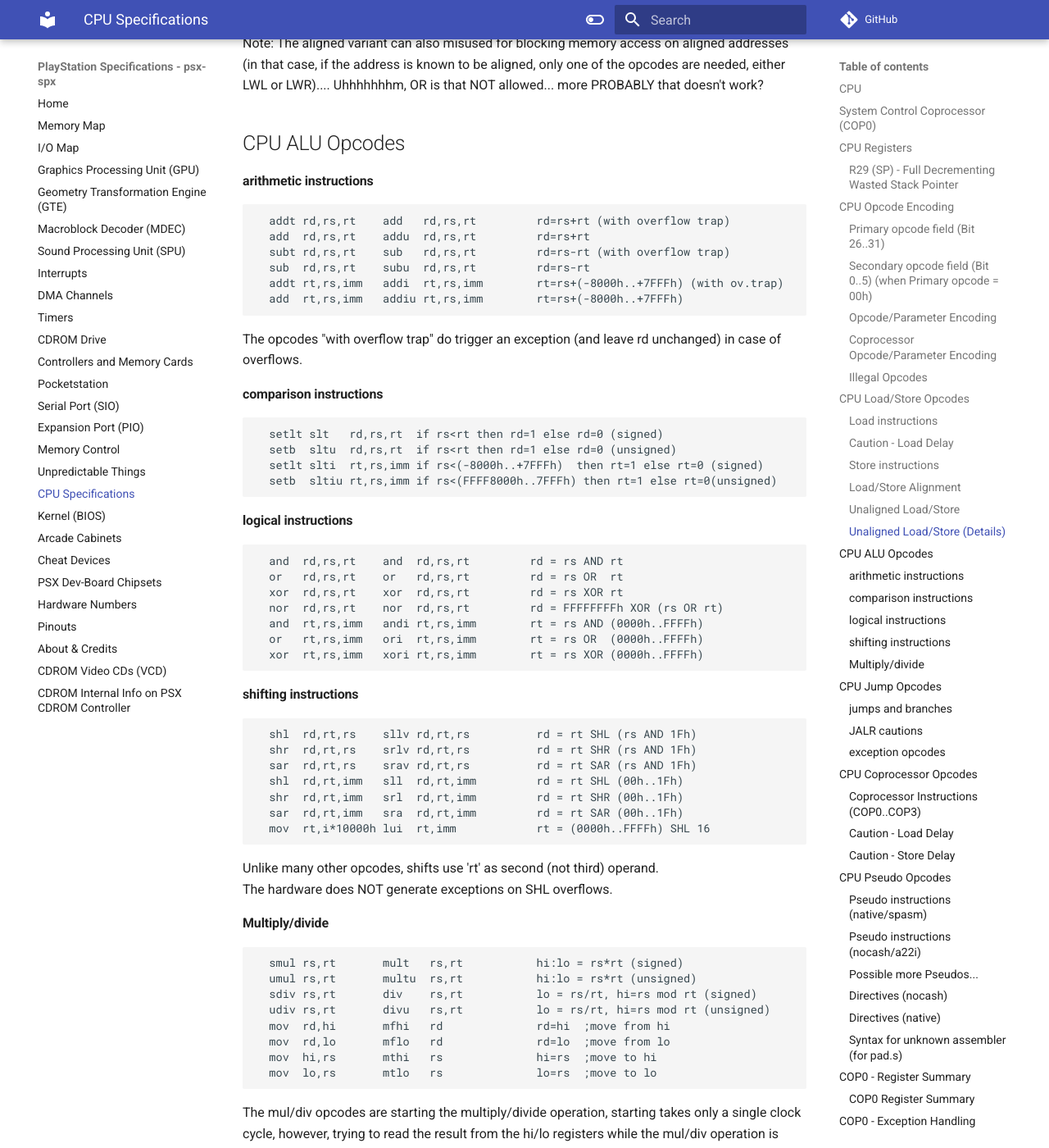
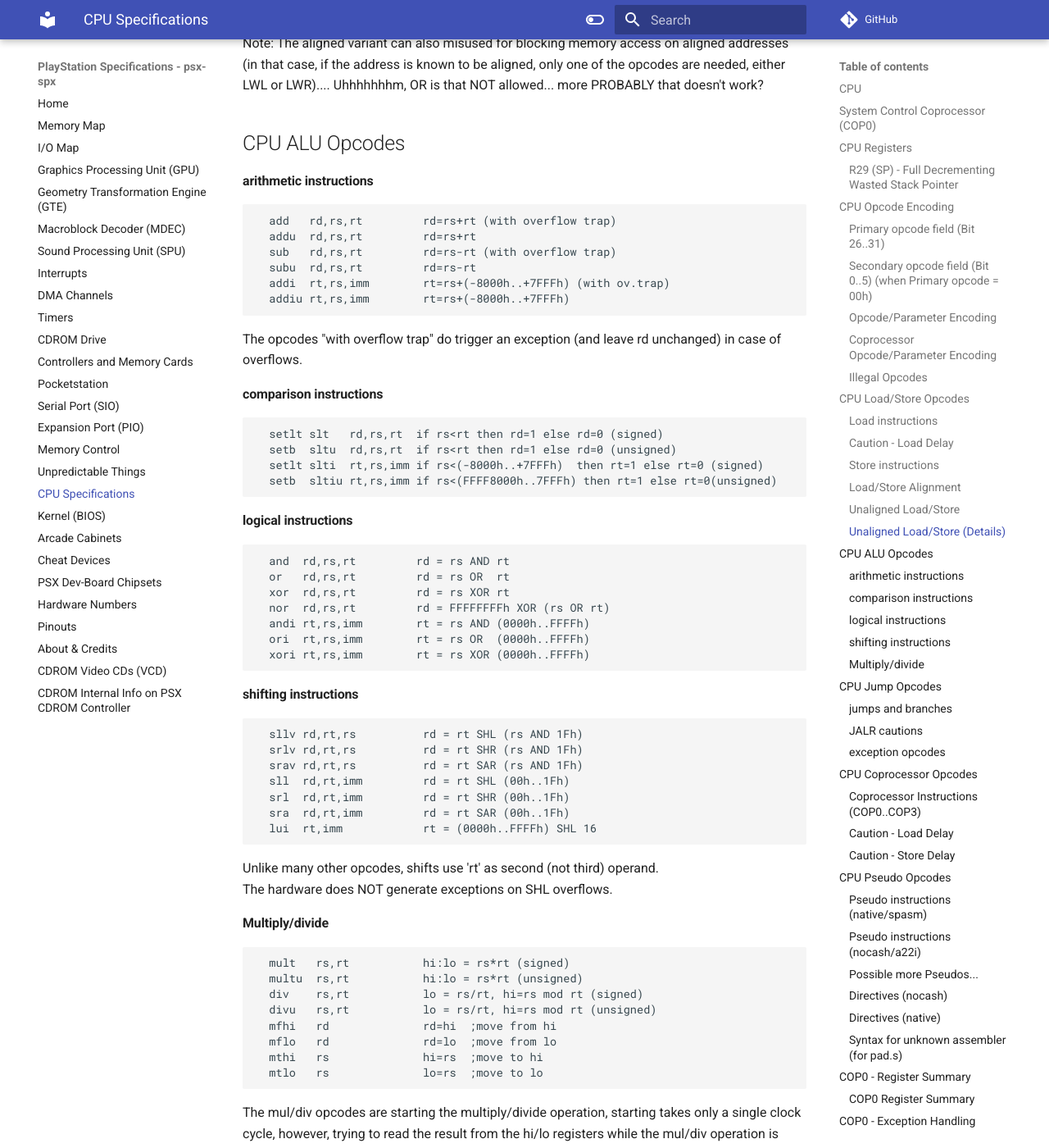
Before and after one commit to psx-spx/psx-spx.github.io, an MkDocs documentation site: the page built from docs/cpuspecifications.md, in a window 1280 px wide and 1400 px high, scrolled down 4975 px. Shown: the whole window at 82% size. Built offline with MkDocs 1.6.1 and Material for MkDocs 9.7.7, drawn with Linux system fonts in a browser that asks for light colours; comment, search, counter and statistics services are not loaded; some of the changed text lies outside the part shown.

Commit message:
Cleaning up the assembly instructions a bit.

````diff
--- a/docs/cpuspecifications.md
+++ b/docs/cpuspecifications.md
@@ -156,11 +156,11 @@ but do not necessarily trigger exceptions if set to nonzero values.<br/>
 ##   CPU Load/Store Opcodes
 #### Load instructions
 ```
-  movbs rt,[imm+rs]  lb  rt,imm(rs)    rt=[imm+rs]  ;byte sign-extended
-  movb  rt,[imm+rs]  lbu rt,imm(rs)    rt=[imm+rs]  ;byte zero-extended
-  movhs rt,[imm+rs]  lh  rt,imm(rs)    rt=[imm+rs]  ;halfword sign-extended
-  movh  rt,[imm+rs]  lhu rt,imm(rs)    rt=[imm+rs]  ;halfword zero-extended
-  mov   rt,[imm+rs]  lw  rt,imm(rs)    rt=[imm+rs]  ;word
+  lb  rt,imm(rs)    rt=[imm+rs]  ;byte sign-extended
+  lbu rt,imm(rs)    rt=[imm+rs]  ;byte zero-extended
+  lh  rt,imm(rs)    rt=[imm+rs]  ;halfword sign-extended
+  lhu rt,imm(rs)    rt=[imm+rs]  ;halfword zero-extended
+  lw  rt,imm(rs)    rt=[imm+rs]  ;word
 ```
 Load instructions can read from the data cache (if the data is not in the
 cache, or if the memory region is uncached, then the CPU gets halted until it
@@ -176,9 +176,9 @@ next opcode would receive the NEW value).<br/>
 
 #### Store instructions
 ```
-  movb  [imm+rs],rt  sb  rt,imm(rs)    [imm+rs]=(rt AND FFh)   ;store 8bit
-  movh  [imm+rs],rt  sh  rt,imm(rs)    [imm+rs]=(rt AND FFFFh) ;store 16bit
-  mov   [imm+rs],rt  sw  rt,imm(rs)    [imm+rs]=rt             ;store 32bit
+  sb  rt,imm(rs)    [imm+rs]=(rt AND FFh)   ;store 8bit
+  sh  rt,imm(rs)    [imm+rs]=(rt AND FFFFh) ;store 16bit
+  sw  rt,imm(rs)    [imm+rs]=rt             ;store 32bit
 ```
 Store operations are passed to the write-buffer, so they can execute within a
 single clock cycle (unless the write-buffer was full, in that case the CPU gets
@@ -237,12 +237,12 @@ allowed... more PROBABLY that doesn't work?<br/>
 ##   CPU ALU Opcodes
 #### arithmetic instructions
 ```
-  addt rd,rs,rt    add   rd,rs,rt         rd=rs+rt (with overflow trap)
-  add  rd,rs,rt    addu  rd,rs,rt         rd=rs+rt
-  subt rd,rs,rt    sub   rd,rs,rt         rd=rs-rt (with overflow trap)
-  sub  rd,rs,rt    subu  rd,rs,rt         rd=rs-rt
-  addt rt,rs,imm   addi  rt,rs,imm        rt=rs+(-8000h..+7FFFh) (with ov.trap)
-  add  rt,rs,imm   addiu rt,rs,imm        rt=rs+(-8000h..+7FFFh)
+  add   rd,rs,rt         rd=rs+rt (with overflow trap)
+  addu  rd,rs,rt         rd=rs+rt
+  sub   rd,rs,rt         rd=rs-rt (with overflow trap)
+  subu  rd,rs,rt         rd=rs-rt
+  addi  rt,rs,imm        rt=rs+(-8000h..+7FFFh) (with ov.trap)
+  addiu rt,rs,imm        rt=rs+(-8000h..+7FFFh)
 ```
 The opcodes "with overflow trap" do trigger an exception (and leave rd
 unchanged) in case of overflows.<br/>
@@ -257,38 +257,38 @@ unchanged) in case of overflows.<br/>
 
 #### logical instructions
 ```
-  and  rd,rs,rt    and  rd,rs,rt         rd = rs AND rt
-  or   rd,rs,rt    or   rd,rs,rt         rd = rs OR  rt
-  xor  rd,rs,rt    xor  rd,rs,rt         rd = rs XOR rt
-  nor  rd,rs,rt    nor  rd,rs,rt         rd = FFFFFFFFh XOR (rs OR rt)
-  and  rt,rs,imm   andi rt,rs,imm        rt = rs AND (0000h..FFFFh)
-  or   rt,rs,imm   ori  rt,rs,imm        rt = rs OR  (0000h..FFFFh)
-  xor  rt,rs,imm   xori rt,rs,imm        rt = rs XOR (0000h..FFFFh)
+  and  rd,rs,rt         rd = rs AND rt
+  or   rd,rs,rt         rd = rs OR  rt
+  xor  rd,rs,rt         rd = rs XOR rt
+  nor  rd,rs,rt         rd = FFFFFFFFh XOR (rs OR rt)
+  andi rt,rs,imm        rt = rs AND (0000h..FFFFh)
+  ori  rt,rs,imm        rt = rs OR  (0000h..FFFFh)
+  xori rt,rs,imm        rt = rs XOR (0000h..FFFFh)
 ```
 
 #### shifting instructions
 ```
-  shl  rd,rt,rs    sllv rd,rt,rs          rd = rt SHL (rs AND 1Fh)
-  shr  rd,rt,rs    srlv rd,rt,rs          rd = rt SHR (rs AND 1Fh)
-  sar  rd,rt,rs    srav rd,rt,rs          rd = rt SAR (rs AND 1Fh)
-  shl  rd,rt,imm   sll  rd,rt,imm         rd = rt SHL (00h..1Fh)
-  shr  rd,rt,imm   srl  rd,rt,imm         rd = rt SHR (00h..1Fh)
-  sar  rd,rt,imm   sra  rd,rt,imm         rd = rt SAR (00h..1Fh)
-  mov  rt,i*10000h lui  rt,imm            rt = (0000h..FFFFh) SHL 16
+  sllv rd,rt,rs          rd = rt SHL (rs AND 1Fh)
+  srlv rd,rt,rs          rd = rt SHR (rs AND 1Fh)
+  srav rd,rt,rs          rd = rt SAR (rs AND 1Fh)
+  sll  rd,rt,imm         rd = rt SHL (00h..1Fh)
+  srl  rd,rt,imm         rd = rt SHR (00h..1Fh)
+  sra  rd,rt,imm         rd = rt SAR (00h..1Fh)
+  lui  rt,imm            rt = (0000h..FFFFh) SHL 16
 ```
 Unlike many other opcodes, shifts use 'rt' as second (not third) operand.<br/>
 The hardware does NOT generate exceptions on SHL overflows.<br/>
 
 #### Multiply/divide
 ```
-  smul rs,rt       mult   rs,rt           hi:lo = rs*rt (signed)
-  umul rs,rt       multu  rs,rt           hi:lo = rs*rt (unsigned)
-  sdiv rs,rt       div    rs,rt           lo = rs/rt, hi=rs mod rt (signed)
-  udiv rs,rt       divu   rs,rt           lo = rs/rt, hi=rs mod rt (unsigned)
-  mov  rd,hi       mfhi   rd              rd=hi  ;move from hi
-  mov  rd,lo       mflo   rd              rd=lo  ;move from lo
-  mov  hi,rs       mthi   rs              hi=rs  ;move to hi
-  mov  lo,rs       mtlo   rs              lo=rs  ;move to lo
+  mult   rs,rt           hi:lo = rs*rt (signed)
+  multu  rs,rt           hi:lo = rs*rt (unsigned)
+  div    rs,rt           lo = rs/rt, hi=rs mod rt (signed)
+  divu   rs,rt           lo = rs/rt, hi=rs mod rt (unsigned)
+  mfhi   rd              rd=hi  ;move from hi
+  mflo   rd              rd=lo  ;move from lo
+  mthi   rs              hi=rs  ;move to hi
+  mtlo   rs              lo=rs  ;move to lo
 ```
 The mul/div opcodes are starting the multiply/divide operation, starting takes
 only a single clock cycle, however, trying to read the result from the hi/lo
@@ -315,10 +315,10 @@ The hardware does NOT generate exceptions on divide overflows, instead, divide
 errors are returning the following values:<br/>
 ```
   Opcode  Rs              Rd       Hi/Remainder  Lo/Result
-  udiv    0..FFFFFFFFh    0   -->  Rs            FFFFFFFFh
-  sdiv    0..+7FFFFFFFh   0   -->  Rs            -1
-  sdiv    -80000000h..-1  0   -->  Rs            +1
-  sdiv    -80000000h      -1  -->  0             -80000000h
+  divu    0..FFFFFFFFh    0   -->  Rs            FFFFFFFFh
+  div     0..+7FFFFFFFh   0   -->  Rs            -1
+  div     -80000000h..-1  0   -->  Rs            +1
+  div     -80000000h      -1  -->  0             -80000000h
 ```
 For udiv, the result is more or less correct (as close to infinite as
 possible). For sdiv, the results are total garbage (about farthest away from
@@ -333,18 +333,18 @@ yet understood if/when/how that rule applies...?<br/>
 #### jumps and branches
 Note that the instruction following the branch will always be executed.<br/>
 ```
-  jmp  dest        j      dest        pc=(pc and F0000000h)+(imm26bit*4)
-  call dest        jal    dest        pc=(pc and F0000000h)+(imm26bit*4),ra=$+8
-  jmp  rs          jr     rs          pc=rs
-  call rs,ret=rd   jalr (rd,)rs(,rd)  pc=rs, rd=$+8 ;see caution
-  je   rs,rt,dest  beq    rs,rt,dest  if rs=rt  then pc=$+4+(-8000h..+7FFFh)*4
-  jne  rs,rt,dest  bne    rs,rt,dest  if rs<>rt then pc=$+4+(-8000h..+7FFFh)*4
-  js   rs,dest     bltz   rs,dest     if rs<0   then pc=$+4+(-8000h..+7FFFh)*4
-  jns  rs,dest     bgez   rs,dest     if rs>=0  then pc=$+4+(-8000h..+7FFFh)*4
-  jgtz rs,dest     bgtz   rs,dest     if rs>0   then pc=$+4+(-8000h..+7FFFh)*4
-  jlez rs,dest     blez   rs,dest     if rs<=0  then pc=$+4+(-8000h..+7FFFh)*4
-  calls  rs,dest   bltzal rs,dest     if rs<0   then pc=$+4+(..)*4, ra=$+8
-  callns rs,dest   bgezal rs,dest     if rs>=0  then pc=$+4+(..)*4, ra=$+8
+  j      dest        pc=(pc and F0000000h)+(imm26bit*4)
+  jal    dest        pc=(pc and F0000000h)+(imm26bit*4),ra=$+8
+  jr     rs          pc=rs
+  jalr (rd,)rs(,rd)  pc=rs, rd=$+8 ;see caution
+  beq    rs,rt,dest  if rs=rt  then pc=$+4+(-8000h..+7FFFh)*4
+  bne    rs,rt,dest  if rs<>rt then pc=$+4+(-8000h..+7FFFh)*4
+  bltz   rs,dest     if rs<0   then pc=$+4+(-8000h..+7FFFh)*4
+  bgez   rs,dest     if rs>=0  then pc=$+4+(-8000h..+7FFFh)*4
+  bgtz   rs,dest     if rs>0   then pc=$+4+(-8000h..+7FFFh)*4
+  blez   rs,dest     if rs<=0  then pc=$+4+(-8000h..+7FFFh)*4
+  bltzal rs,dest     if rs<0   then pc=$+4+(..)*4, ra=$+8
+  bgezal rs,dest     if rs>=0  then pc=$+4+(..)*4, ra=$+8
 ```
 
 #### JALR cautions
@@ -371,17 +371,17 @@ interprete it by software; by examing the opcode bits at [epc-4]).<br/>
 ##   CPU Coprocessor Opcodes
 #### Coprocessor Instructions (COP0..COP3)
 ```
-  mov  rt,cop#Rd(0-31)       mfc# rt,rd       ;rt = cop#datRd ;data regs
-  mov  rt,cop#Rd(32-63)      cfc# rt,rd       ;rt = cop#cntRd ;control regs
-  mov  cop#Rd(0-31),rt       mtc# rt,rd       ;cop#datRd = rt ;data regs
-  mov  cop#Rd(32-63),rt      ctc# rt,rd       ;cop#cntRd = rt ;control regs
-  mov  cop#cmd,imm25         cop# imm25       ;exec cop# command 0..1FFFFFFh
-  mov  cop#Rt(0-31),[rs+imm] lwc# rt,imm(rs)  ;cop#dat_rt = [rs+imm]  ;word
-  mov  [rs+imm],cop#Rt(0-31) swc# rt,imm(rs)  ;[rs+imm] = cop#dat_rt  ;word
-  jf   cop#flg,dest          bc#f dest        ;if cop#flg=false then pc=$+disp
-  jt   cop#flg,dest          bc#t dest        ;if cop#flg=true  then pc=$+disp
-  rfe                        rfe              ;return from exception (COP0)
-  tlb<xx>                    tlb<xx>          ;virtual memory related (COP0)
+  mfc# rt,rd       ;rt = cop#datRd ;data regs
+  cfc# rt,rd       ;rt = cop#cntRd ;control regs
+  mtc# rt,rd       ;cop#datRd = rt ;data regs
+  ctc# rt,rd       ;cop#cntRd = rt ;control regs
+  cop# imm25       ;exec cop# command 0..1FFFFFFh
+  lwc# rt,imm(rs)  ;cop#dat_rt = [rs+imm]  ;word
+  swc# rt,imm(rs)  ;[rs+imm] = cop#dat_rt  ;word
+  bc#f dest        ;if cop#flg=false then pc=$+disp
+  bc#t dest        ;if cop#flg=true  then pc=$+disp
+  rfe              ;return from exception (COP0)
+  tlb<xx>          ;virtual memory related (COP0)
 ```
 Unknown if any tlb-opcodes (tlbr,tlbwi,tlbwr,tlbp) are implemented in the psx?<br/>
 
````
